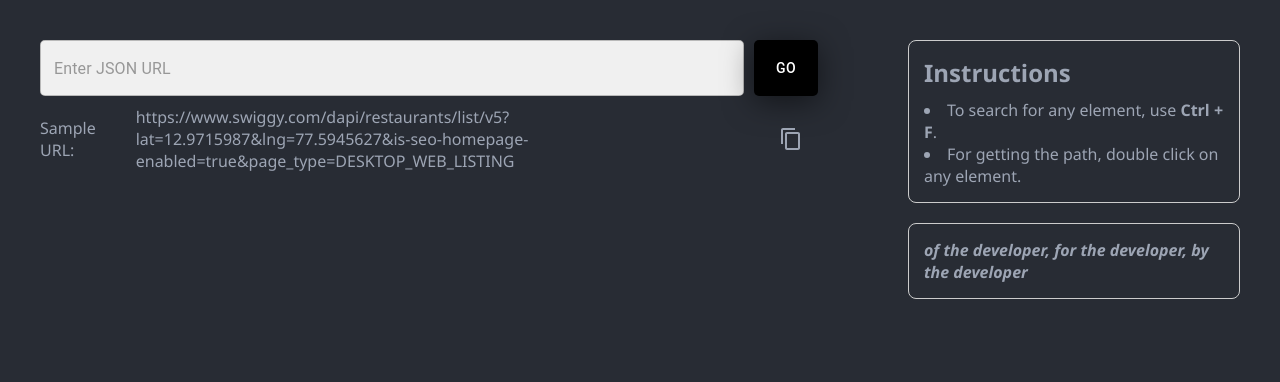
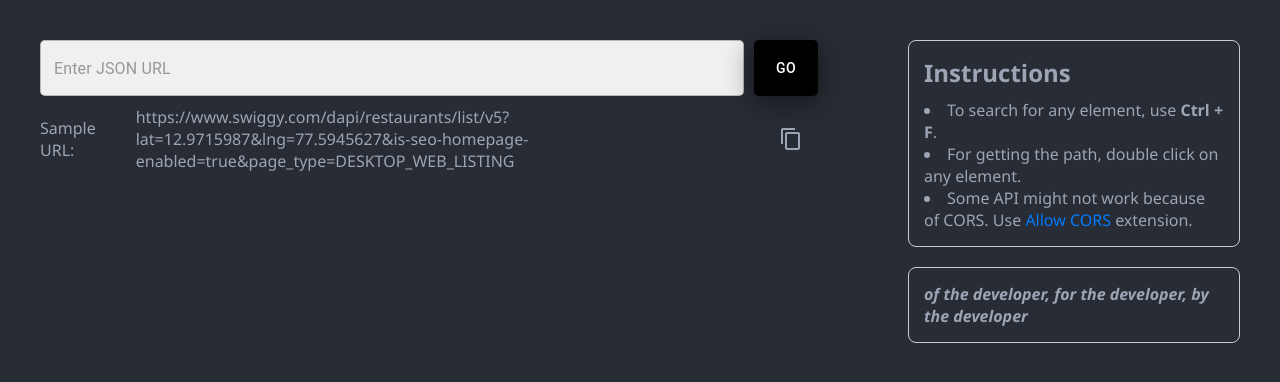
Before and after one commit to arsalanpatel71/JSON-Path-Navigator, a React (Create React App) app: page / in a window 1280 px wide. Shown: the top 382 px of the page. Built offline with nearby package versions, Linux system fonts and the light colour scheme.

Commit message:
Update RightSideComponent.jsx

```diff
--- a/src/components/RightSideComponent.jsx
+++ b/src/components/RightSideComponent.jsx
@@ -10,6 +10,19 @@ const RightSideComponent = () => {
             To search for any element, use <strong>Ctrl + F</strong>.
           </li>
           <li>For getting the path, double click on any element.</li>
+          <li>
+            Some API might not work because of CORS. Use{" "}
+            <a
+              href="https://chromewebstore.google.com/detail/allow-cors-access-control/lhobafahddgcelffkeicbaginigeejlf"
+              style={{
+                color: "#007bff",
+                textDecoration: "none",
+              }}
+            >
+              Allow CORS
+            </a>{" "}
+            extension.
+          </li>
         </ul>
       </div>
       <div className="famous-quote">
```
